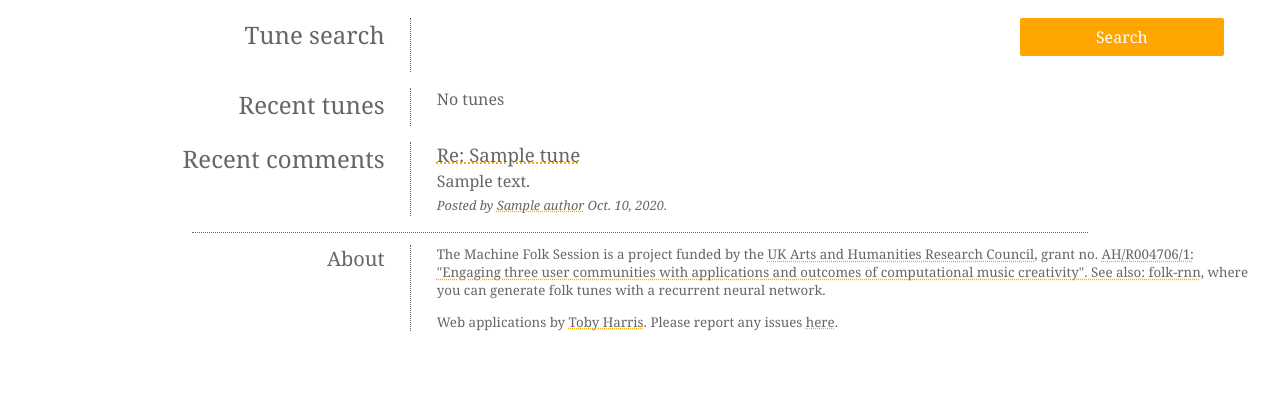
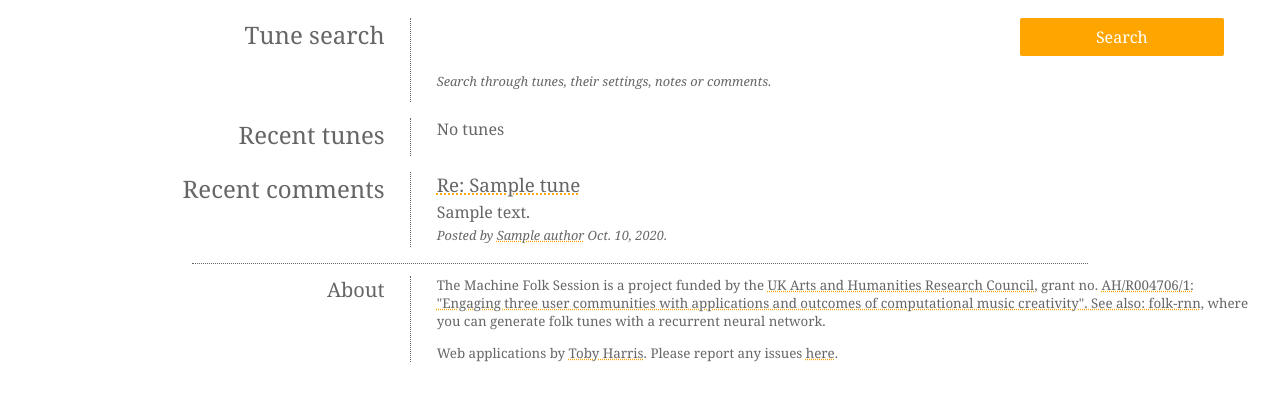
Before and after one commit to tobyspark/folk-rnn-webapp, a Django app: template folk_rnn_site/archiver/templates/archiver/tunes.html in a window 1280 px wide. Shown: the part 227-628 px from the top of the page. Run offline with Django 3.2, Linux system fonts and the light colour scheme; the template is opened without the code that fills it: most values are stand-ins (such as "Sample title", 1, 10 or a date in 2020); some libraries are stand-ins or nearby versions.

Commit message:
Search help text

```diff
--- a/folk_rnn_site/archiver/templates/archiver/tunes.html
+++ b/folk_rnn_site/archiver/templates/archiver/tunes.html
@@ -21,6 +21,8 @@
             <div id="search-results">
             {% if search_results %}
             {% include 'archiver/_tunepreviews.html' with tunes_settings=search_results id_prefix='search' %}
+            {% else %}
+            <p class="meta">Search through tunes, their settings, notes or comments.
             {% endif %}
             </div>
         </div>
```
